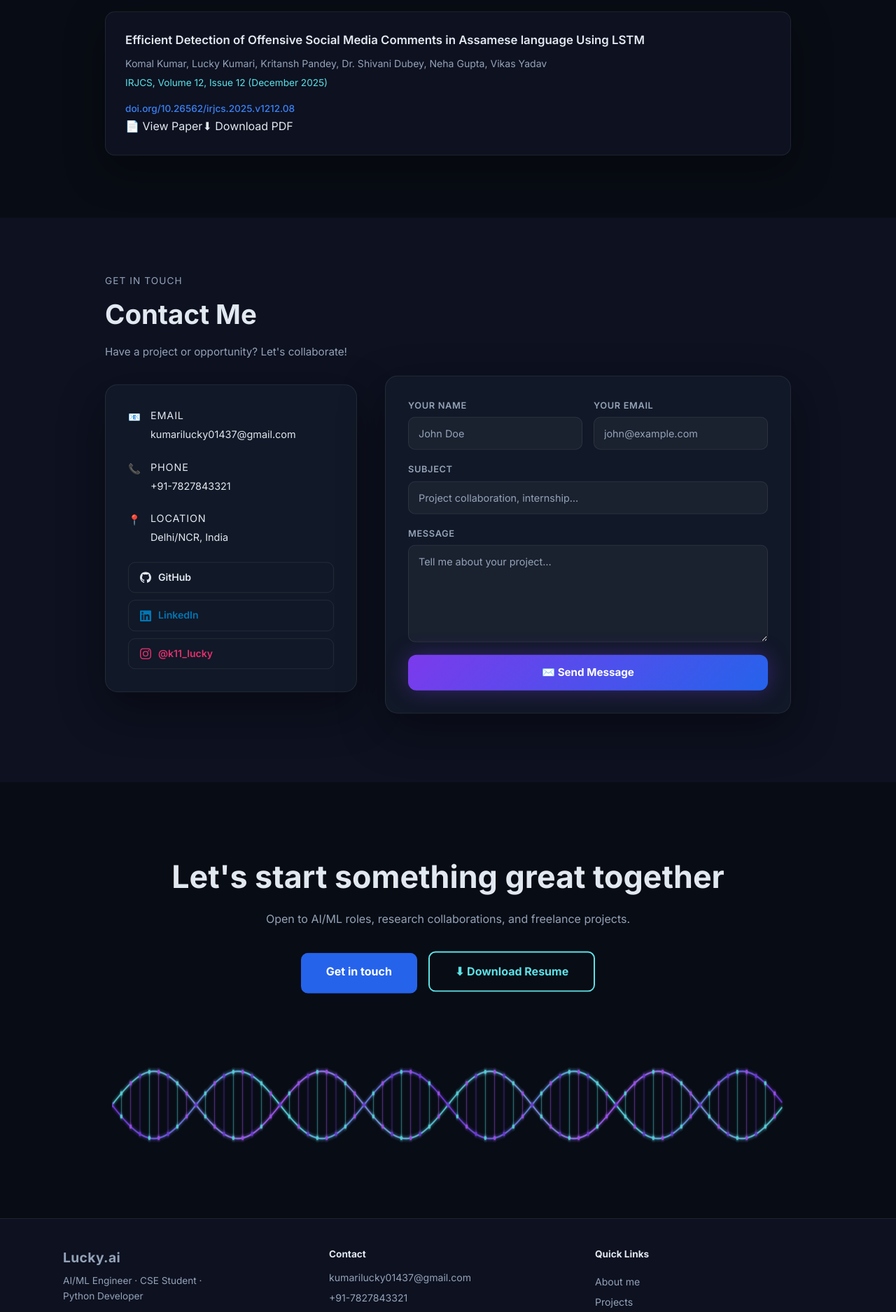
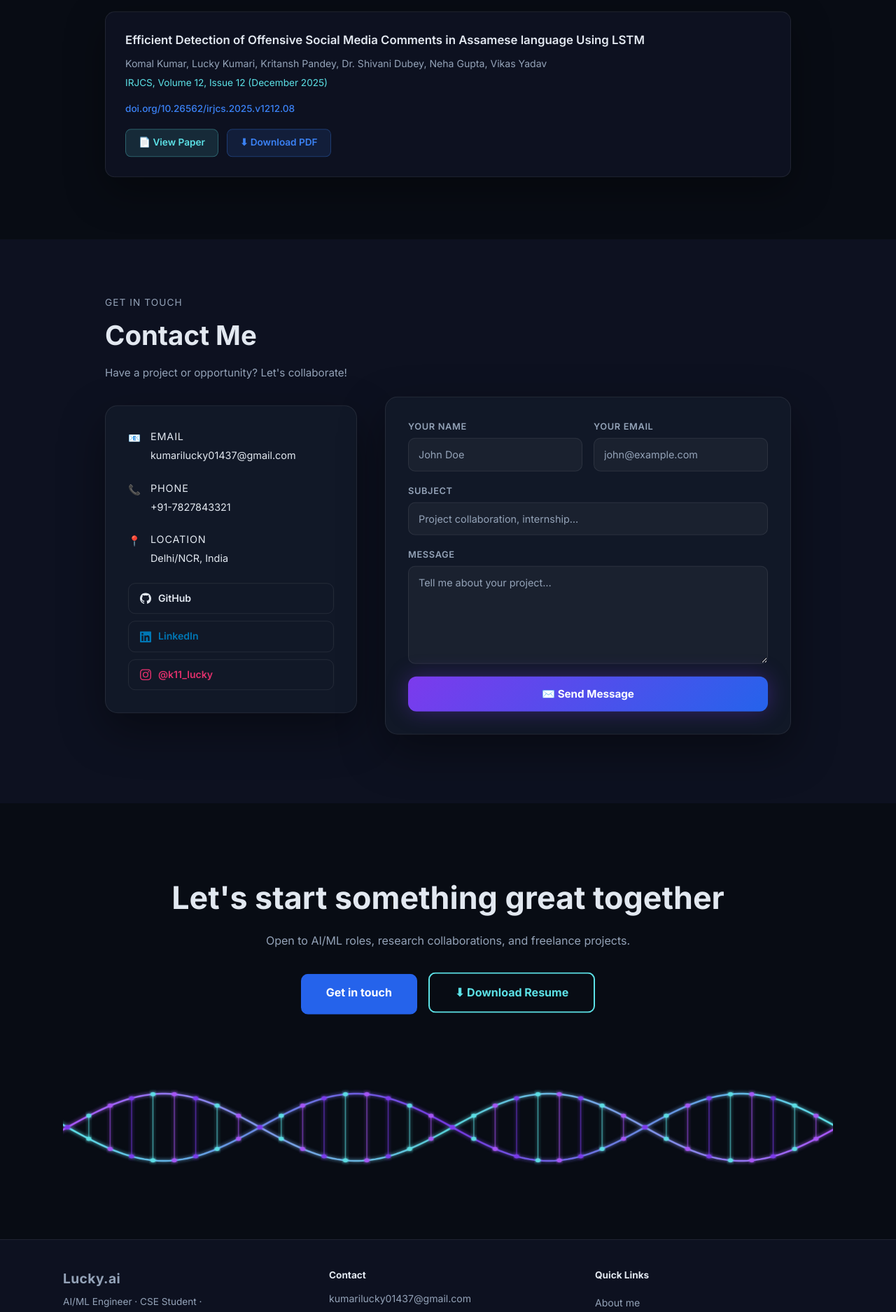
Before and after one commit to luckylucky110507/portfolio, a React (Vite) app: page / in a window 1280 px wide. Shown: the part 6802-8677 px from the top of the page at 70% size. Built offline with nearby package versions, Linux system fonts and the light colour scheme.

Commit message:
Enhance PDF button styles and update layout

```diff
--- a/src/App.css
+++ b/src/App.css
@@ -537,6 +537,16 @@
 .research-venue { font-size: .85rem; color: var(--teal); margin-bottom: 12px; }
 .research-doi { font-size: .85rem; color: #3b82f6; font-weight: 500; }
 .research-doi:hover { color: var(--teal); }
+.research-pdf-btns { display: flex; gap: 12px; margin-top: 16px; flex-wrap: wrap; }
+.btn-pdf-view, .btn-pdf-download {
+  display: inline-flex; align-items: center; gap: 6px;
+  padding: 8px 18px; border-radius: 8px; font-size: .85rem; font-weight: 600;
+  text-decoration: none; transition: all .2s;
+}
+.btn-pdf-view { background: rgba(92,225,230,.12); color: var(--teal); border: 1px solid rgba(92,225,230,.3); }
+.btn-pdf-view:hover { background: rgba(92,225,230,.22); transform: translateY(-2px); }
+.btn-pdf-download { background: rgba(59,130,246,.12); color: #3b82f6; border: 1px solid rgba(59,130,246,.3); }
+.btn-pdf-download:hover { background: rgba(59,130,246,.22); transform: translateY(-2px); }
 
 /* ═══════════════════════════════════════
    EXPERIENCE
@@ -612,9 +622,9 @@
 .btn-cta-outline { display: inline-block; padding: 14px 36px; border: 2px solid var(--teal); color: var(--teal); border-radius: 10px; font-size: 1rem; font-weight: 700; transition: background .2s, transform .3s, box-shadow .3s; animation: float 7.5s ease-in-out .5s infinite; }
 .btn-cta-outline:hover { background: rgba(92,225,230,.1); transform: translateY(-7px) scale(1.06); box-shadow: 0 0 48px rgba(92,225,230,.4); }
 
-.dna-wrap { width: 100%; max-width: 960px; margin: 0 auto; }
-.dna-svg { width: 100%; height: 200px; animation: dnaFloat 6s ease-in-out infinite; }
-@keyframes dnaFloat { 0%,100%{transform:translateY(0);opacity:.9} 50%{transform:translateY(-10px);opacity:1} }
+.dna-wrap { width: 100%; max-width: 1100px; margin: 0 auto; overflow: hidden; position: relative; }
+.dna-svg { width: 200%; height: 200px; display: block; animation: dnaScroll 14s linear infinite; }
+@keyframes dnaScroll { 0%{transform:translateX(0)} 100%{transform:translateX(-50%)} }
 
 /* ═══════════════════════════════════════
    FOOTER
```
